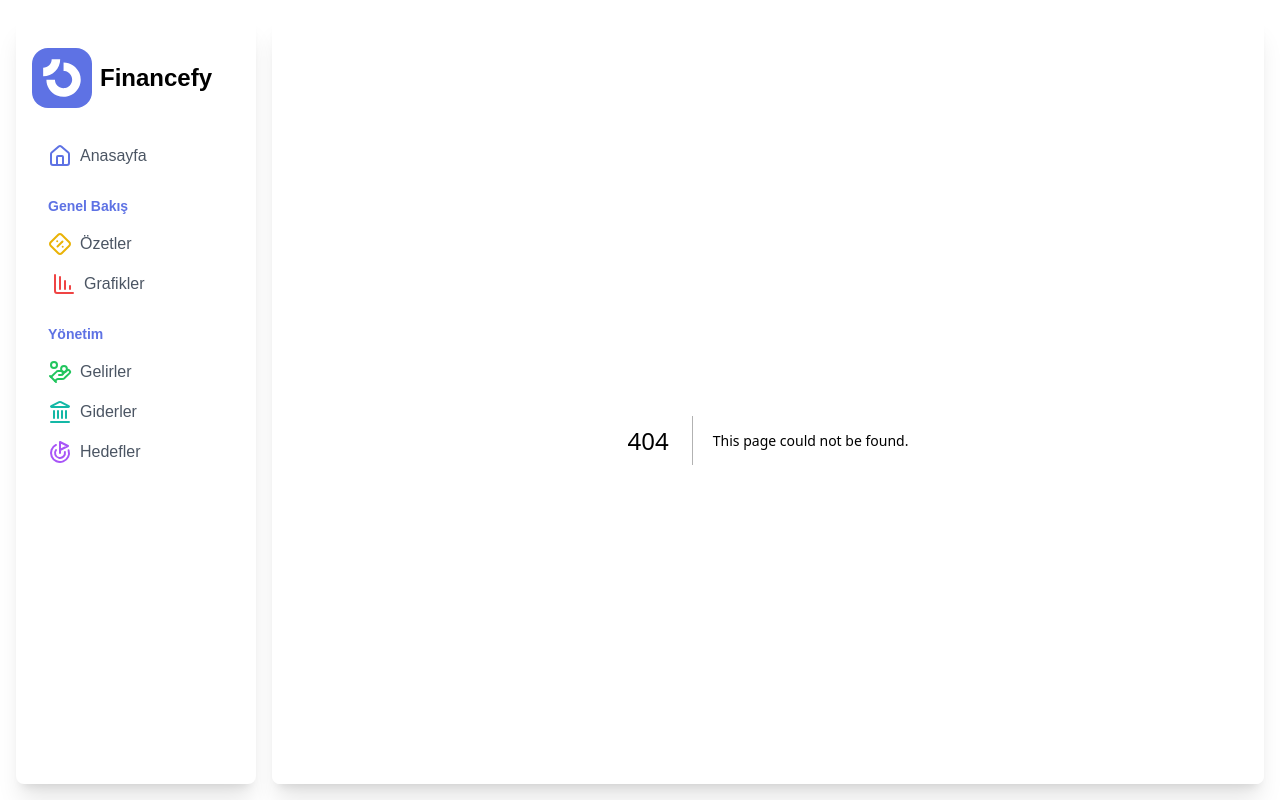
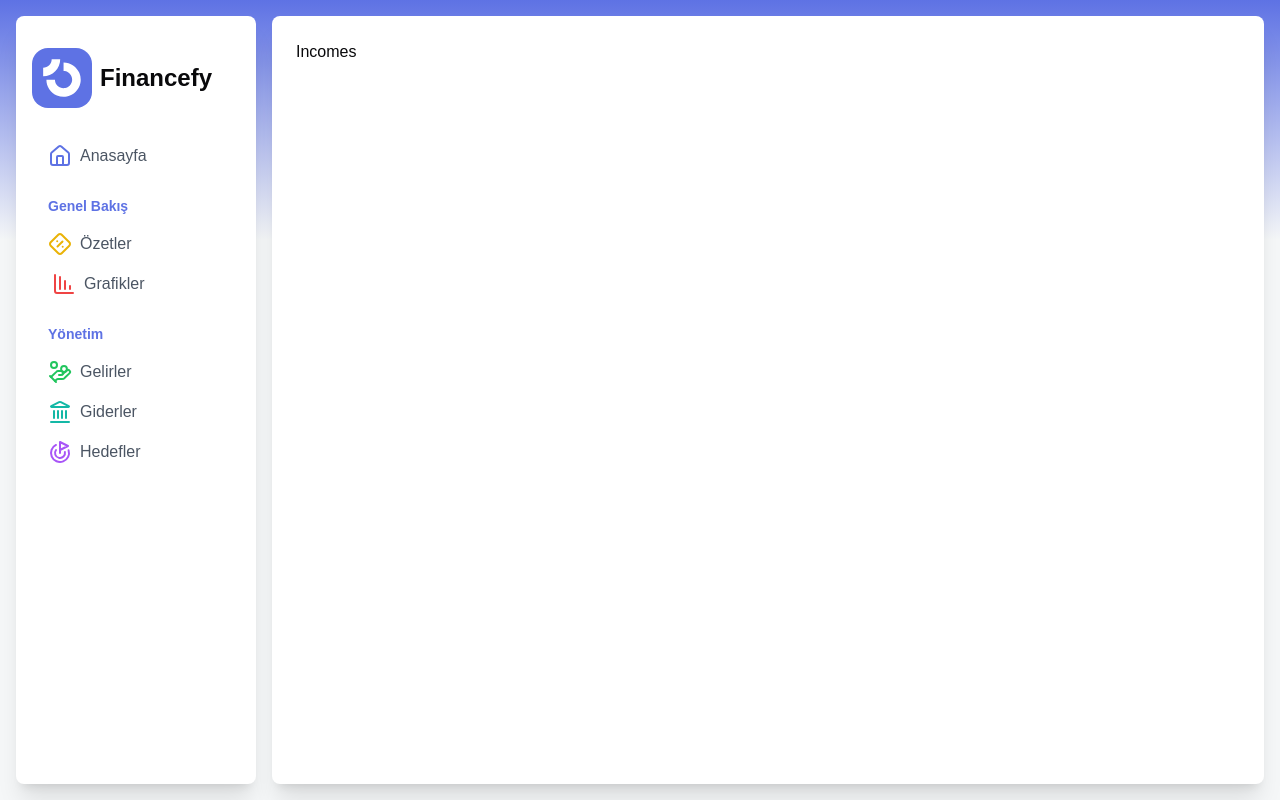
Before and after one commit to Alifurkanymn/financefy, a Next.js app: page /incomes in a window 1280 px wide. Before the commit this address had no page. Built offline with nearby package versions, Linux system fonts and the light colour scheme.

Commit message:
incomes page is created

```diff
--- /dev/null
+++ b/src/app/incomes/page.tsx
@@ -0,0 +1,11 @@
+import React from 'react'
+
+type Props = {}
+
+const Incomes = (props: Props) => {
+    return (
+        <div>Incomes</div>
+    )
+}
+
+export default Incomes
```
